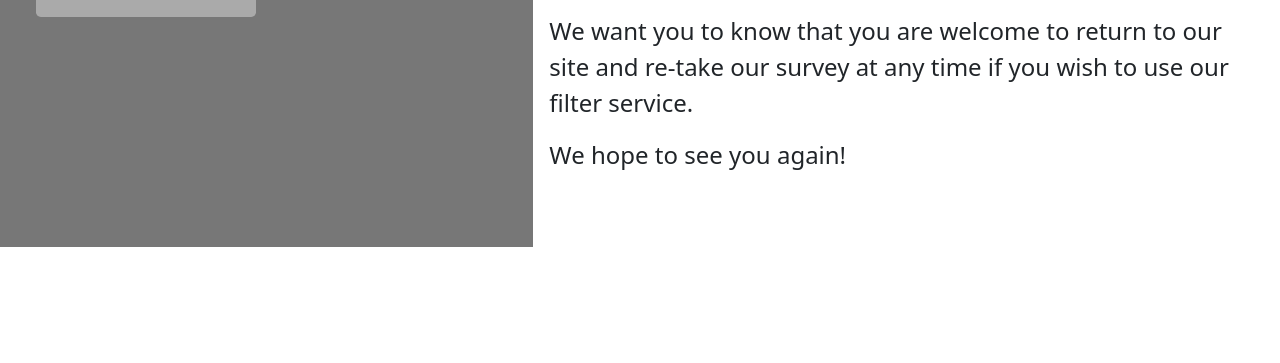
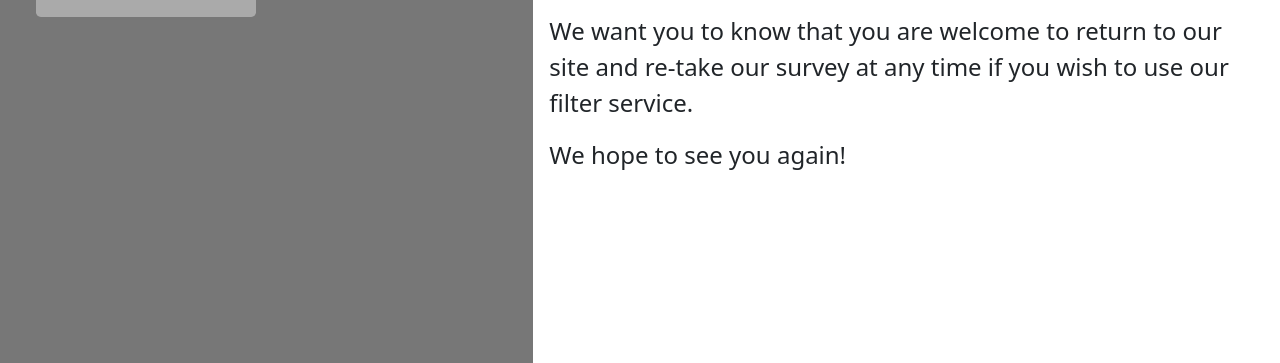
Before and after one commit to GBossio1924/mi349_final, a plain HTML site: page thanks.html in a window 1280 px wide. Shown: the part 451-814 px from the top of the page. Drawn offline with nearby package versions, Linux system fonts and the light colour scheme.

Commit message:
Updated Sizing of Survey Card div on Home Page

```diff
--- a/style.css
+++ b/style.css
@@ -50,7 +50,7 @@ border-radius: 0px;
 border: None;
 padding-top: 100px;
 padding-bottom: 100px;
-height: 110%;
+height: 130%;
 }
 
 .index-info {
```
